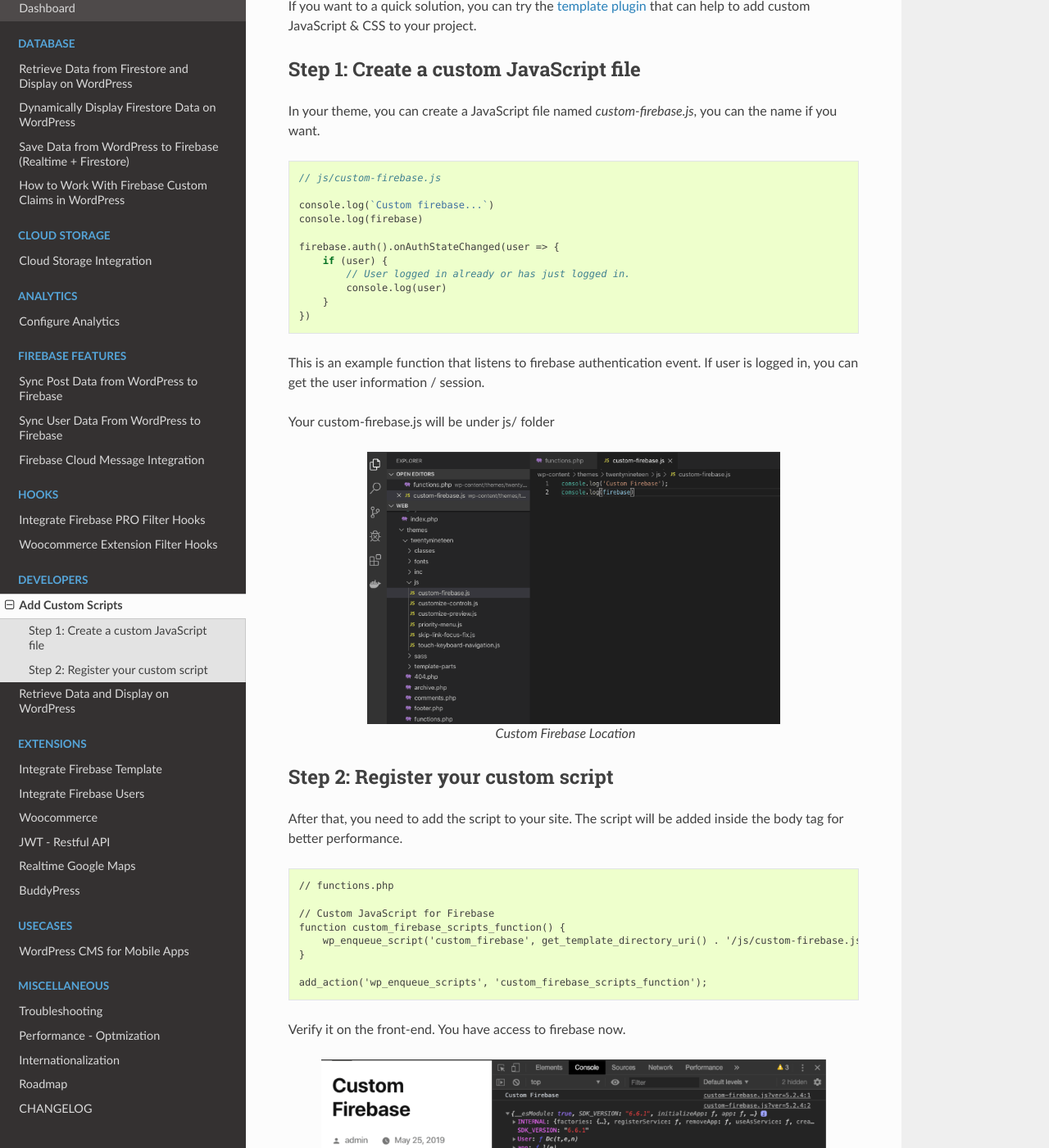
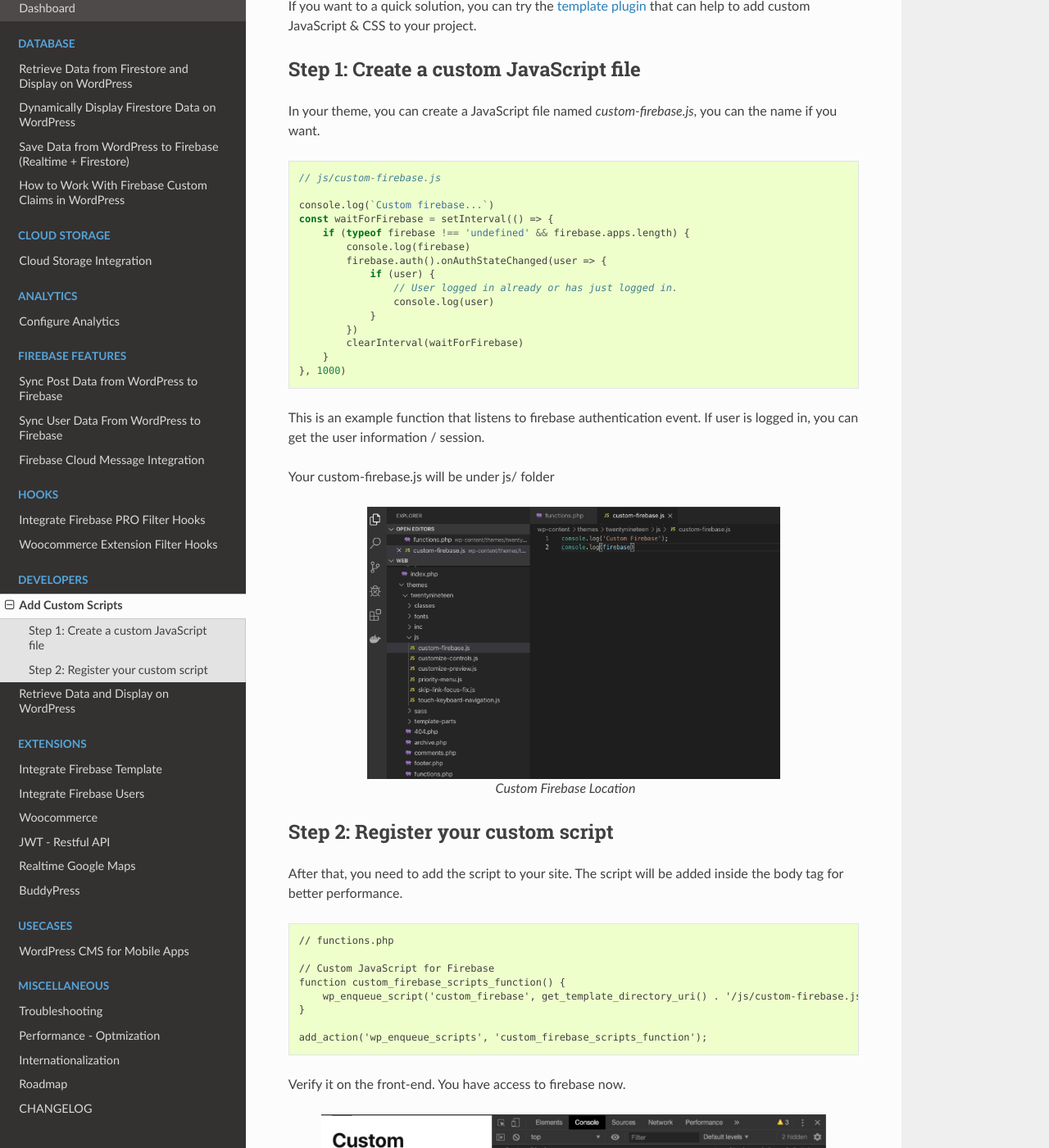
Before and after one commit to dalenguyen/firebase-wordpress-docs, a Sphinx documentation site: the page built from docs/developer/add-custom-scripts.rst, in a window 1280 px wide and 1400 px high, scrolled down 236 px. Shown: the whole window at 82% size. Built offline with Sphinx 7.4.7 and the Read the Docs theme 2.0.0, drawn with Linux system fonts in a browser that asks for light colours.

Commit message:
update custom scripts

```diff
--- a/docs/developer/add-custom-scripts.rst
+++ b/docs/developer/add-custom-scripts.rst
@@ -15,14 +15,19 @@ In your theme, you can create a JavaScript file named `custom-firebase.js`, you
     // js/custom-firebase.js
 
     console.log(`Custom firebase...`)
-    console.log(firebase)
+    const waitForFirebase = setInterval(() => {
+        if (typeof firebase !== 'undefined' && firebase.apps.length) {
+            console.log(firebase)
+            firebase.auth().onAuthStateChanged(user => {
+                if (user) {
+                    // User logged in already or has just logged in.
+                    console.log(user)
+                }
+            })
+            clearInterval(waitForFirebase)
+        }
+    }, 1000)
 
-    firebase.auth().onAuthStateChanged(user => {
-        if (user) {
-            // User logged in already or has just logged in.
-            console.log(user)
-        }
-    })
 
 This is an example function that listens to firebase authentication event. If user is logged in, you can get the user information / session.
 
@@ -45,7 +50,7 @@ After that, you need to add the script to your site. The script will be added in
 
     // Custom JavaScript for Firebase
     function custom_firebase_scripts_function() {
-        wp_enqueue_script('custom_firebase', get_template_directory_uri() . '/js/custom-firebase.js', array('firebase_app', 'firebase_auth', 'firebase'), false, true);
+        wp_enqueue_script('custom_firebase', get_template_directory_uri() . '/js/custom-firebase.js', array('firebase'), false, true);
     }
 
     add_action('wp_enqueue_scripts', 'custom_firebase_scripts_function');
```
